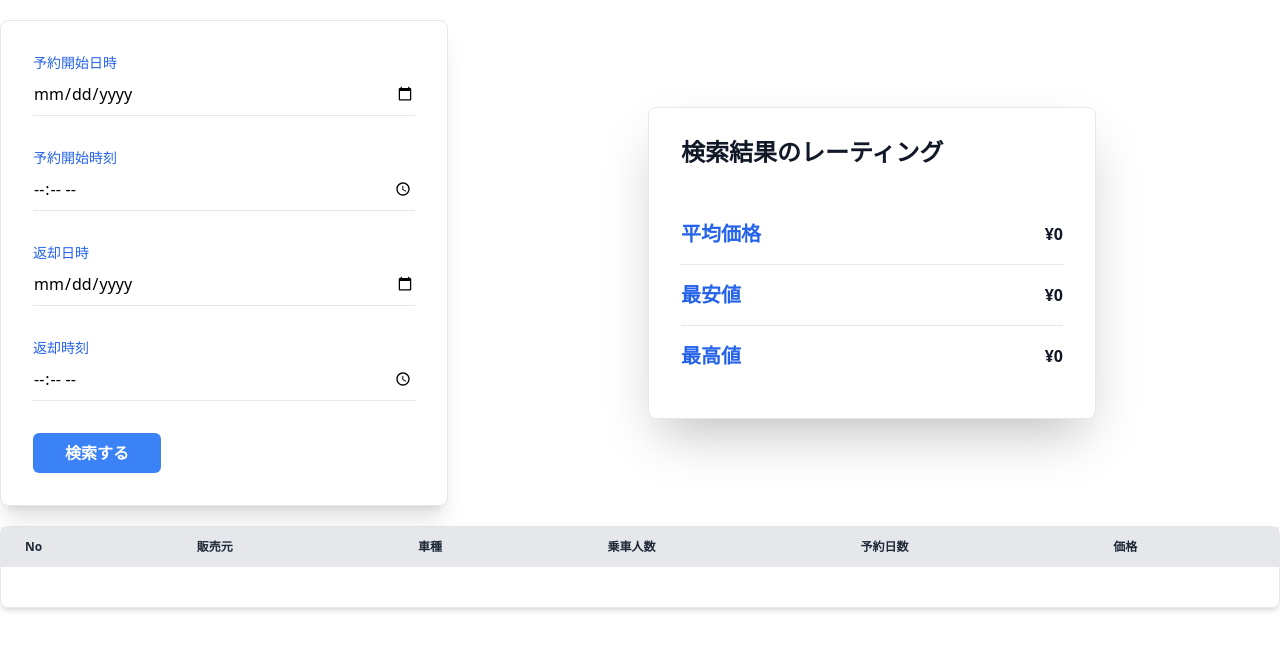
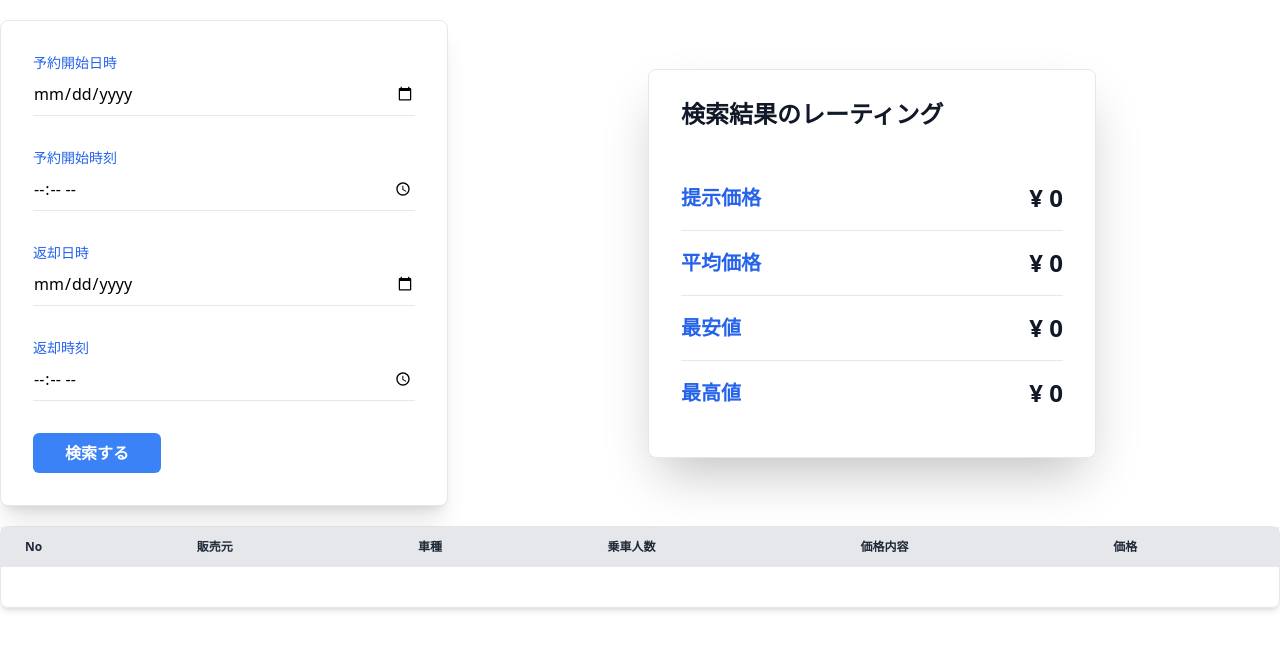
Before and after one commit to ReoIto/entacar-price-searcher-frontend, a Next.js app: page / in a window 1280 px wide. Shown: the top 650 px of the page. Built offline with nearby package versions, Linux system fonts and the light colour scheme.

Commit message:
「平均価格と最安値の」平均値を表示するように修正。検索結果が0だった場合の対応

```diff
--- a/components/CalculatedPrices.js
+++ b/components/CalculatedPrices.js
@@ -4,20 +4,25 @@ export default function CalculatedPrices({
   averagePrice,
   highestPrice,
   cheapestPrice,
+  averagePriceBetweenAverageAndCheapest,
   isLoading,
 }) {
   const allPriceObj = [
     {
+      priceKindName: "提示価格",
+      amount: averagePriceBetweenAverageAndCheapest?.toLocaleString() || 0,
+    },
+    {
       priceKindName: "平均価格",
-      amount: averagePrice.toLocaleString() || 0,
+      amount: averagePrice?.toLocaleString() || 0,
     },
     {
       priceKindName: "最安値",
-      amount: cheapestPrice.toLocaleString() || 0,
+      amount: cheapestPrice?.toLocaleString() || 0,
     },
     {
       priceKindName: "最高値",
-      amount: highestPrice.toLocaleString() || 0,
+      amount: highestPrice?.toLocaleString() || 0,
     },
   ];
 
@@ -33,7 +38,7 @@ export default function CalculatedPrices({
           <ProgressTableSkeleton />
         ) : (
           <ul role="list" className="divide-y divide-gray-200">
-            {allPriceObj.map((item) => {
+            {allPriceObj?.map((item) => {
               return (
                 <li className="py-3 sm:py-4" key={item.priceKindName}>
                   <div className="flex items-center space-x-4">
@@ -42,8 +47,8 @@ export default function CalculatedPrices({
                         {item.priceKindName}
                       </p>
                     </div>
-                    <div className="inline-flex items-center text-base text-2xl font-bold text-gray-900">
-                      {`¥${item.amount}`}
+                    <div className="inline-flex items-center text-2xl font-bold text-gray-900">
+                      {`¥ ${item.amount}`}
                     </div>
                   </div>
                 </li>
--- a/components/DateTimeInput.js
+++ b/components/DateTimeInput.js
@@ -31,7 +31,7 @@ export default function DateTimeInput({
       23,
     ];
 
-    return hours.map((hour) => {
+    return hours?.map((hour) => {
       return <option value={`${hour}:00`} key={`option-${hour}`} />;
     });
   }
--- a/components/SearchForm.js
+++ b/components/SearchForm.js
@@ -65,6 +65,8 @@ export default function SearchForm({
       averagePrice: json.search_result.average_price,
       highestPrice: json.search_result.highest_price,
       cheapestPrice: json.search_result.cheapest_price,
+      averagePriceBetweenAverageAndCheapest:
+        json.search_result.average_price_between_average_and_cheapest,
       carList: json.search_result.car_list,
     }));
   }
--- a/components/TableHeader.js
+++ b/components/TableHeader.js
@@ -6,14 +6,14 @@ export default function TableHeader() {
     "販売元",
     "車種",
     "乗車人数",
-    "予約日数",
+    "価格内容",
     "価格",
   ];
 
   return (
     <thead className=" bg-gray-200">
       <tr>
-        {headerColumns.map((col) => {
+        {headerColumns?.map((col) => {
           return (
             <th
               key={col}
--- a/components/TableRows.js
+++ b/components/TableRows.js
@@ -3,7 +3,7 @@ import React from "react";
 export default function TableRows({ carList }) {
   return (
     <>
-      {carList.map((item, index) => {
+      {carList?.map((item, index) => {
         let i = index + 1;
         return (
           <tr key={i}>
--- a/pages/index.js
+++ b/pages/index.js
@@ -9,6 +9,7 @@ export default function Home() {
     averagePrice: "",
     highestPrice: "",
     cheapestPrice: "",
+    averagePriceBetweenAverageAndCheapest: "",
     carList: [],
   });
   const [isLoading, setIsLoading] = useState(false);
@@ -33,6 +34,9 @@ export default function Home() {
           averagePrice={searchResult.averagePrice}
           highestPrice={searchResult.highestPrice}
           cheapestPrice={searchResult.cheapestPrice}
+          averagePriceBetweenAverageAndCheapest={
+            searchResult.averagePriceBetweenAverageAndCheapest
+          }
           isLoading={isLoading}
         />
       </div>
```
